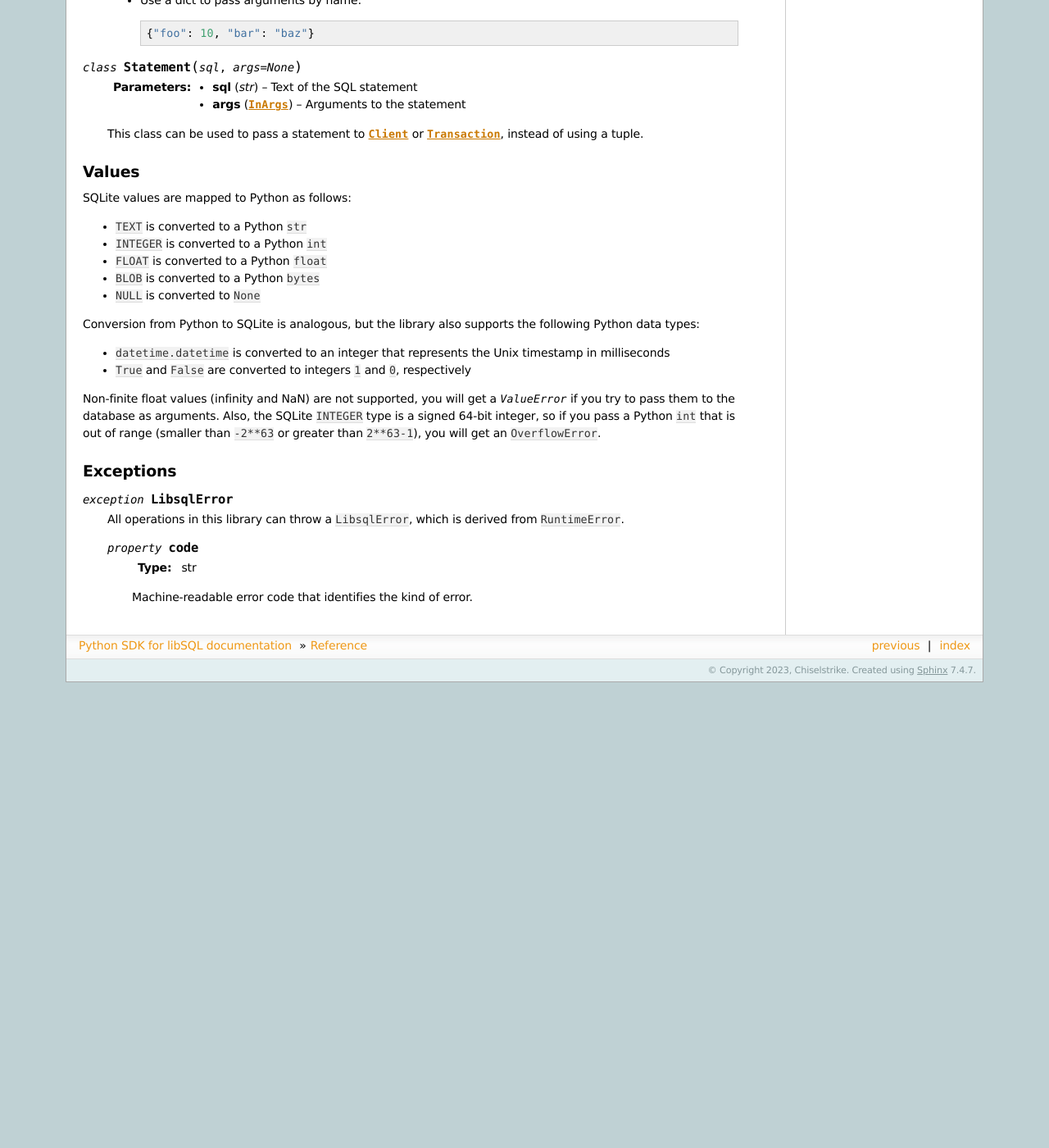
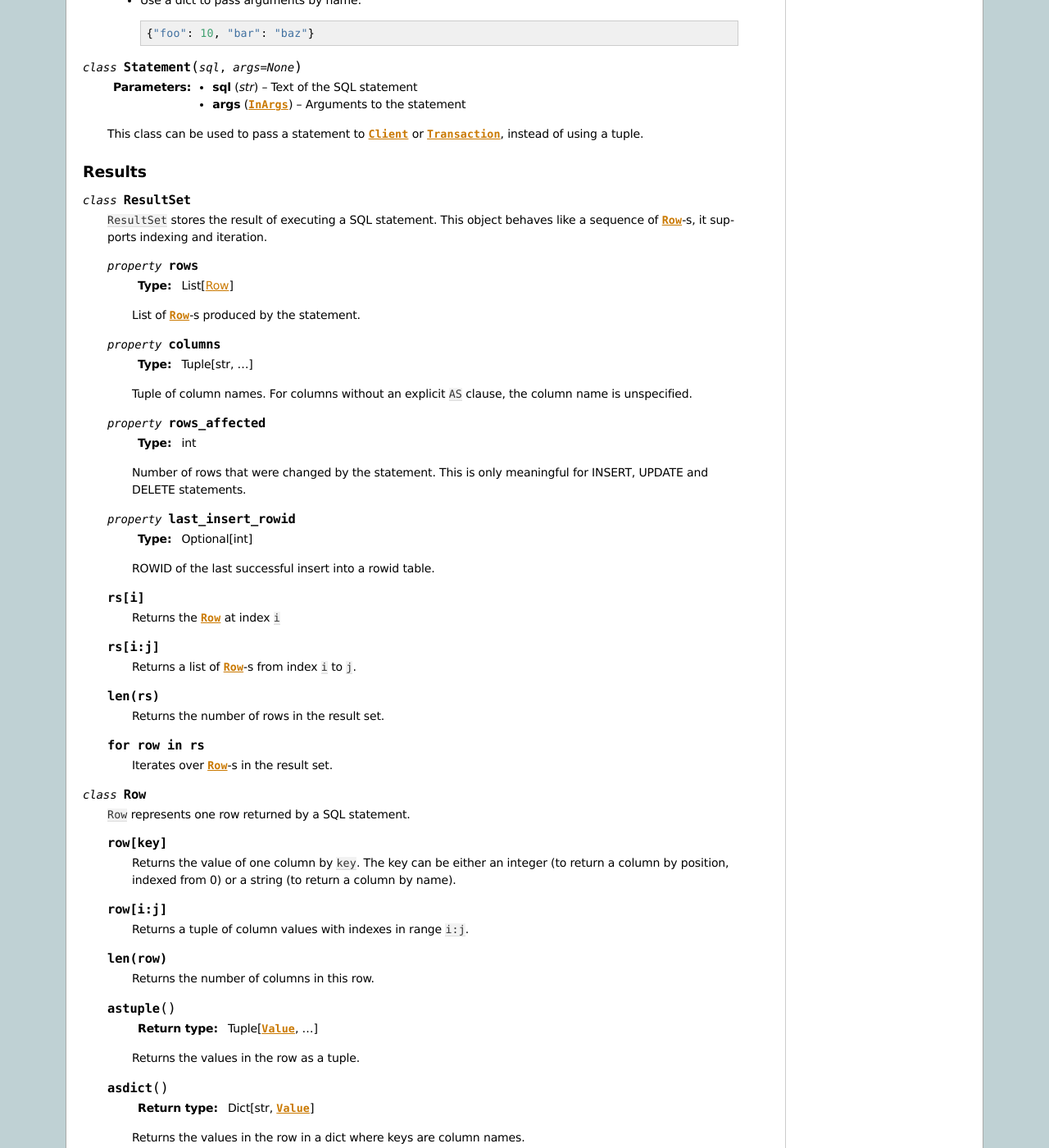
Before and after one commit to tursodatabase/libsql-client-py, a Sphinx documentation site: the page built from docs/reference.rst, in a window 1280 px wide and 1400 px high, scrolled down 4532 px. Shown: the whole window at 82% size. Built offline with Sphinx 7.4.7, drawn with Linux system fonts in a browser that asks for light colours; before the commit the page ends 5364 px from its top, so only the background shows below that; some of the changed text lies outside the part shown.

Commit message:
Document `ResultSet` in the reference

```diff
--- a/docs/reference.rst
+++ b/docs/reference.rst
@@ -302,27 +302,108 @@ Statements
    This class can be used to pass a statement to :class:`Client` or :class:`Transaction`, instead of using a
    tuple.
 
+-------
+Results
+-------
+
+.. class:: ResultSet
+
+   ``ResultSet`` stores the result of executing a SQL statement. This object behaves like a sequence of
+   :class:`Row`-s, it supports indexing and iteration.
+
+   .. property:: rows
+
+      :type: List[Row]
+
+      List of :class:`Row`-s produced by the statement.
+
+   .. property:: columns
+
+      :type: Tuple[str, ...]
+
+      Tuple of column names. For columns without an explicit ``AS`` clause, the column name is unspecified.
+
+   .. property:: rows_affected
+
+      :type: int
+
+      Number of rows that were changed by the statement. This is only meaningful for INSERT, UPDATE and DELETE
+      statements.
+
+   .. property:: last_insert_rowid
+
+      :type: Optional[int]
+
+      ROWID of the last successful insert into a rowid table.
+
+   .. describe:: rs[i]
+
+      Returns the :class:`Row` at index ``i``
+
+   .. describe:: rs[i:j]
+
+      Returns a list of :class:`Row`-s from index ``i`` to ``j``.
+
+   .. describe:: len(rs)
+
+      Returns the number of rows in the result set.
+
+   .. describe:: for row in rs
+
+      Iterates over :class:`Row`-s in the result set.
+
+.. class:: Row
+
+   ``Row`` represents one row returned by a SQL statement.
+
+   .. describe:: row[key]
+
+      Returns the value of one column by ``key``. The key can be either an integer (to return a column by
+      position, indexed from 0) or a string (to return a column by name).
+
+   .. describe:: row[i:j]
+
+      Returns a tuple of column values with indexes in range ``i:j``.
+
+   .. describe:: len(row)
+
+      Returns the number of columns in this row.
+
+   .. method:: astuple()
+
+      :rtype: Tuple[:data:`Value`, ...]
+
+      Returns the values in the row as a tuple.
+
+   .. method:: asdict()
+
+      :rtype: Dict[str, :data:`Value`]
+
+      Returns the values in the row in a dict where keys are column names.
+
 ------
 Values
 ------
 
-SQLite values are mapped to Python as follows:
+.. data:: Value
 
-- ``TEXT`` is converted to a Python ``str``
-- ``INTEGER`` is converted to a Python ``int``
-- ``FLOAT`` is converted to a Python ``float``
-- ``BLOB`` is converted to a Python ``bytes``
-- ``NULL`` is converted to ``None``
+   SQLite values are mapped to Python as follows:
 
-Conversion from Python to SQLite is analogous, but the library also supports the following Python data types:
+   - ``TEXT`` is converted to a Python ``str``
+   - ``INTEGER`` is converted to a Python ``int``
+   - ``FLOAT`` is converted to a Python ``float``
+   - ``BLOB`` is converted to a Python ``bytes``
+   - ``NULL`` is converted to ``None``
 
-- ``datetime.datetime`` is converted to an integer that represents the Unix timestamp in milliseconds
-- ``True`` and ``False`` are converted to integers ``1`` and ``0``, respectively
+   Conversion from Python to SQLite is analogous, but the library also supports the following Python data types:
 
-Non-finite float values (infinity and NaN) are not supported, you will get a `ValueError` if you try to pass
-them to the database as arguments. Also, the SQLite ``INTEGER`` type is a signed 64-bit integer, so if you
-pass a Python ``int`` that is out of range (smaller than ``-2**63`` or greater than ``2**63-1``), you will get
-an ``OverflowError``.
+   - ``datetime.datetime`` is converted to an integer that represents the Unix timestamp in milliseconds
+   - ``True`` and ``False`` are converted to integers ``1`` and ``0``, respectively
+
+   Non-finite float values (infinity and NaN) are not supported, you will get a `ValueError` if you try to pass
+   them to the database as arguments. Also, the SQLite ``INTEGER`` type is a signed 64-bit integer, so if you
+   pass a Python ``int`` that is out of range (smaller than ``-2**63`` or greater than ``2**63-1``), you will get
+   an ``OverflowError``.
 
 ----------
 Exceptions
```
Also changed, not shown: 1 other file.
